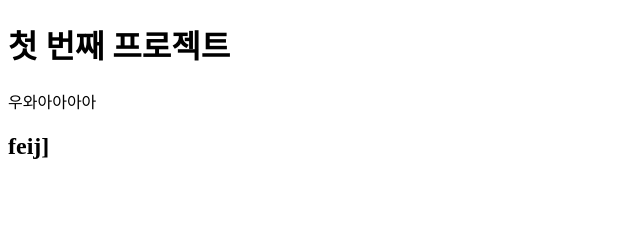
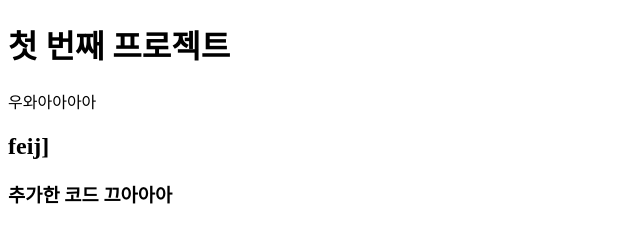
Before and after one commit to mosima97/first_project, a plain HTML site: page index.html in a window 1280 px wide. Shown: the whole page, without its empty margins (0-640 px from the left). Drawn offline with Linux system fonts and the light colour scheme.

Commit message:
scond commit

```diff
--- a/index.html
+++ b/index.html
@@ -10,6 +10,8 @@
   <body>
     <h1>첫 번째 프로젝트</h1>
     <p>우와아아아아</p>
+
     <h2>feij]</h2>
+    <h3>추가한 코드 끄아아아</h3>
   </body>
 </html>
```
